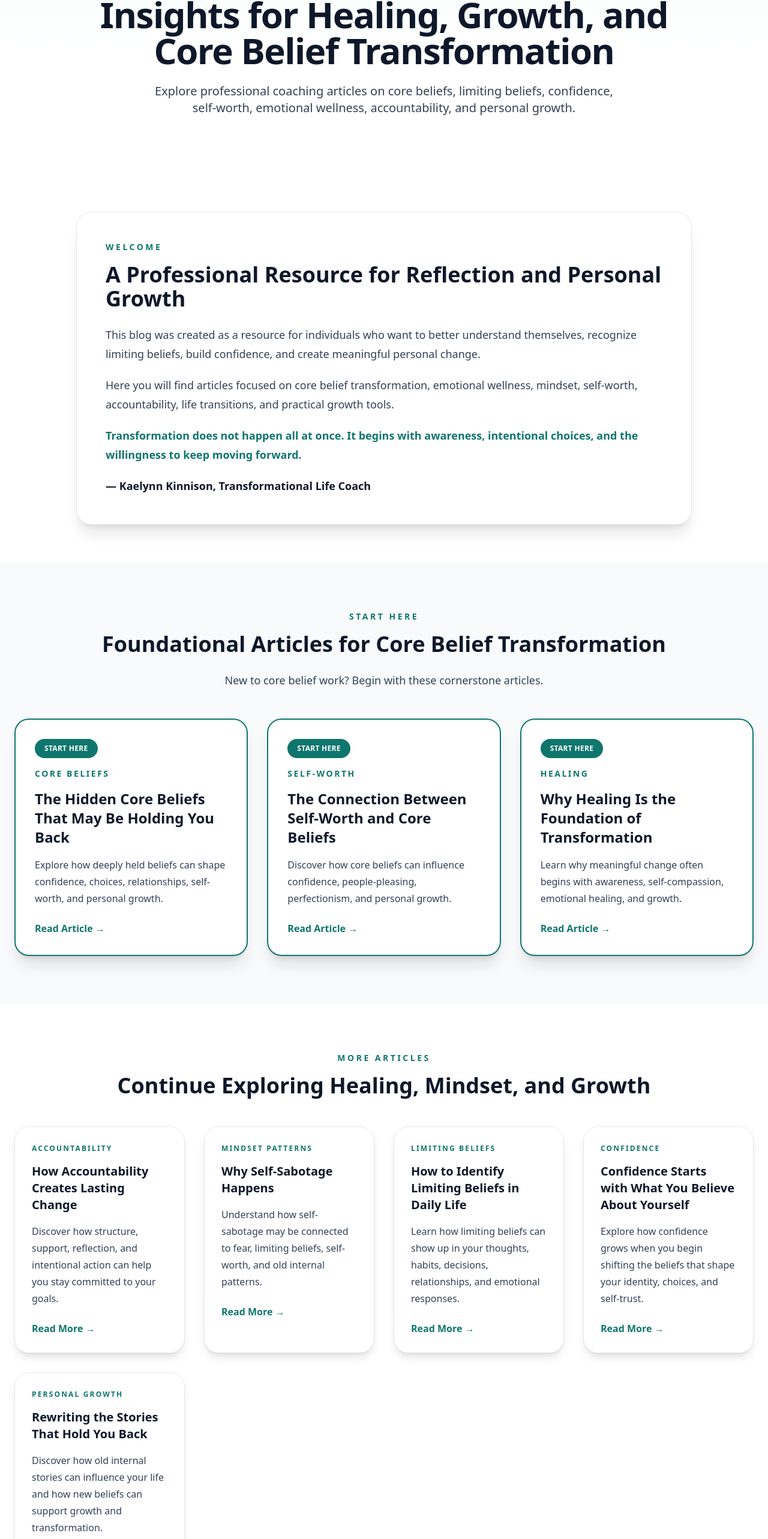
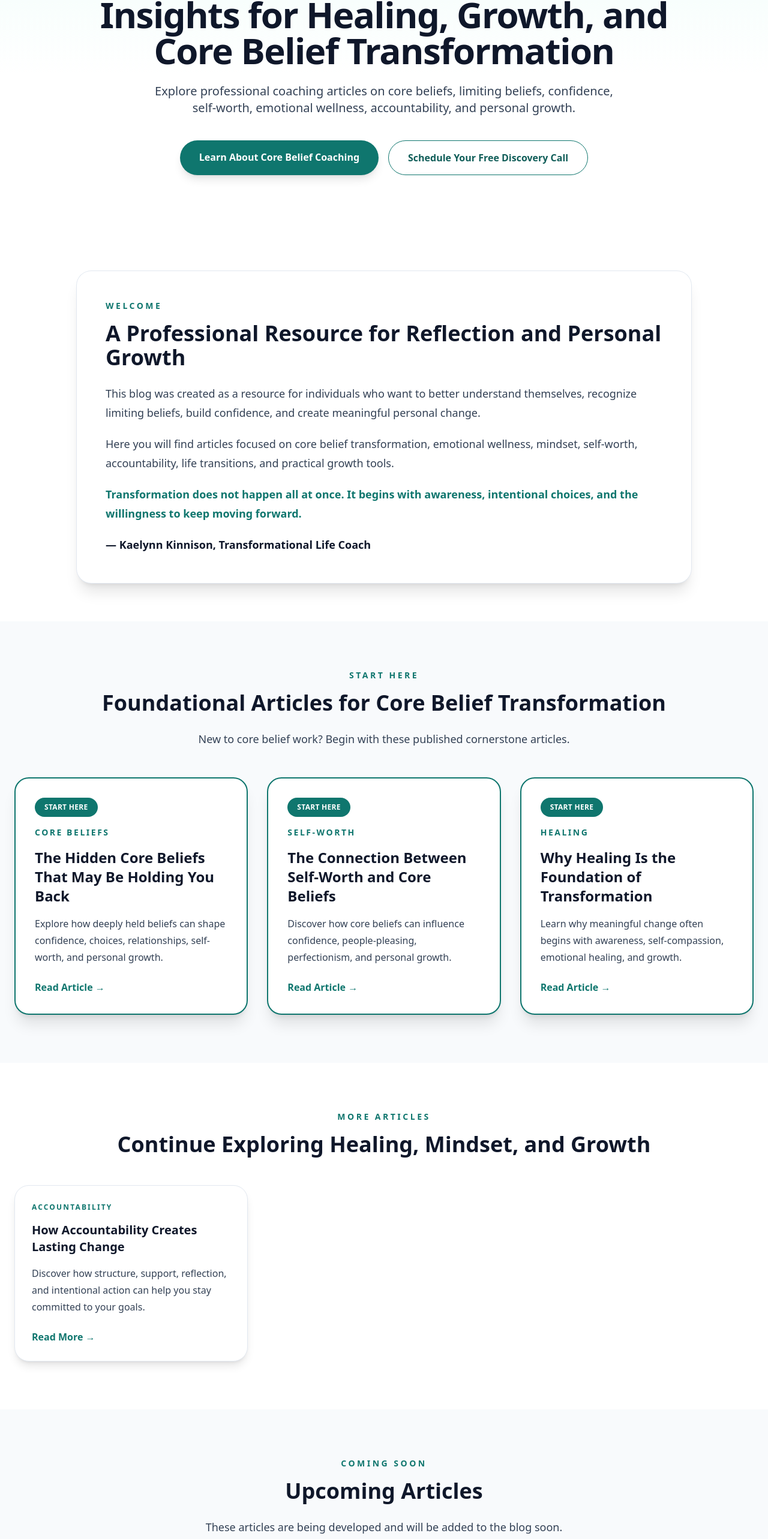
Before and after one commit to Kaelynn-Kinnison/life-coaching-with-kaelynn2, a Next.js app: page /blog in a window 1280 px wide. Shown: the part 211-2777 px from the top of the page at 60% size. Built offline with nearby package versions, Linux system fonts and the light colour scheme; a web font is replaced by a local one.

Commit message:
Update page.js

```diff
--- a/app/blog/page.js
+++ b/app/blog/page.js
@@ -16,6 +16,7 @@ const posts = [
       "Explore how deeply held beliefs can shape confidence, choices, relationships, self-worth, and personal growth.",
     link: "/blog/core-beliefs-holding-you-back",
     featured: true,
+    published: true,
   },
   {
     title: "The Connection Between Self-Worth and Core Beliefs",
@@ -24,6 +25,7 @@ const posts = [
       "Discover how core beliefs can influence confidence, people-pleasing, perfectionism, and personal growth.",
     link: "/blog/self-worth-and-core-beliefs",
     featured: true,
+    published: true,
   },
   {
     title: "Why Healing Is the Foundation of Transformation",
@@ -32,6 +34,7 @@ const posts = [
       "Learn why meaningful change often begins with awareness, self-compassion, emotional healing, and growth.",
     link: "/blog/healing-foundation-of-transformation",
     featured: true,
+    published: true,
   },
   {
     title: "How Accountability Creates Lasting Change",
@@ -40,6 +43,7 @@ const posts = [
       "Discover how structure, support, reflection, and intentional action can help you stay committed to your goals.",
     link: "/blog/accountability-creates-lasting-change",
     featured: false,
+    published: true,
   },
   {
     title: "Why Self-Sabotage Happens",
@@ -48,6 +52,7 @@ const posts = [
       "Understand how self-sabotage may be connected to fear, limiting beliefs, self-worth, and old internal patterns.",
     link: "/blog/why-self-sabotage-happens",
     featured: false,
+    published: false,
   },
   {
     title: "How to Identify Limiting Beliefs in Daily Life",
@@ -56,6 +61,7 @@ const posts = [
       "Learn how limiting beliefs can show up in your thoughts, habits, decisions, relationships, and emotional responses.",
     link: "/blog/identify-limiting-beliefs",
     featured: false,
+    published: false,
   },
   {
     title: "Confidence Starts with What You Believe About Yourself",
@@ -64,6 +70,7 @@ const posts = [
       "Explore how confidence grows when you begin shifting the beliefs that shape your identity, choices, and self-trust.",
     link: "/blog/confidence-starts-with-belief",
     featured: false,
+    published: false,
   },
   {
     title: "Rewriting the Stories That Hold You Back",
@@ -72,6 +79,25 @@ const posts = [
       "Discover how old internal stories can influence your life and how new beliefs can support growth and transformation.",
     link: "/blog/rewriting-stories-that-hold-you-back",
     featured: false,
+    published: false,
+  },
+  {
+    title: "The Difference Between Healing and Avoidance",
+    category: "Healing & Awareness",
+    description:
+      "Learn the difference between truly processing growth and unintentionally avoiding what needs attention.",
+    link: "/blog/healing-vs-avoidance",
+    featured: false,
+    published: false,
+  },
+  {
+    title: "How Core Beliefs Influence Relationships",
+    category: "Relationships & Core Beliefs",
+    description:
+      "Explore how beliefs about worth, trust, safety, and connection can influence relationship patterns.",
+    link: "/blog/core-beliefs-and-relationships",
+    featured: false,
+    published: false,
   },
 ];
 
@@ -83,13 +109,14 @@ const categories = [
   "Healing",
   "Emotional Wellness",
   "Accountability",
+  "Relationships",
   "Life Transitions",
   "Personal Growth",
-  "Transformation",
 ];
 
-const featuredPosts = posts.filter((post) => post.featured);
-const regularPosts = posts.filter((post) => !post.featured);
+const featuredPosts = posts.filter((post) => post.featured && post.published);
+const publishedPosts = posts.filter((post) => !post.featured && post.published);
+const comingSoonPosts = posts.filter((post) => !post.published);
 
 export default function BlogPage() {
   return (
@@ -109,6 +136,23 @@ export default function BlogPage() {
             beliefs, confidence, self-worth, emotional wellness, accountability,
             and personal growth.
           </p>
+
+          <div className="mt-10 flex flex-col justify-center gap-4 sm:flex-row">
+            <Link
+              href="/core-belief-coaching"
+              className="rounded-full bg-teal-700 px-8 py-4 font-semibold text-white shadow-lg transition hover:bg-teal-800"
+            >
+              Learn About Core Belief Coaching
+            </Link>
+
+            <Link
+              href={bookingLink}
+              target="_blank"
+              className="rounded-full border border-teal-700 px-8 py-4 font-semibold text-teal-800 transition hover:bg-teal-50"
+            >
+              Schedule Your Free Discovery Call
+            </Link>
+          </div>
         </div>
       </section>
 
@@ -160,7 +204,8 @@ export default function BlogPage() {
             </h2>
 
             <p className="mx-auto mt-6 max-w-3xl text-lg leading-8 text-slate-700">
-              New to core belief work? Begin with these cornerstone articles.
+              New to core belief work? Begin with these published cornerstone
+              articles.
             </p>
           </div>
 
@@ -210,8 +255,8 @@ export default function BlogPage() {
             </h2>
           </div>
 
-          <div className="grid gap-8 md:grid-cols-2 lg:grid-cols-4">
-            {regularPosts.map((post) => (
+          <div className="grid gap-8 md:grid-cols-2 lg:grid-cols-3">
+            {publishedPosts.map((post) => (
               <article
                 key={post.title}
                 className="rounded-3xl border border-slate-200 bg-white p-7 shadow-lg transition hover:-translate-y-1 hover:shadow-xl"
@@ -239,6 +284,58 @@ export default function BlogPage() {
           </div>
         </div>
       </section>
+
+      {comingSoonPosts.length > 0 && (
+        <section className="bg-slate-50 px-6 py-20">
+          <div className="mx-auto max-w-7xl">
+            <div className="mb-12 text-center">
+              <p className="mb-4 text-sm font-semibold uppercase tracking-[0.25em] text-teal-700">
+                Coming Soon
+              </p>
+
+              <h2 className="text-3xl font-bold text-slate-900 md:text-4xl">
+                Upcoming Articles
+              </h2>
+
+              <p className="mx-auto mt-6 max-w-3xl text-lg leading-8 text-slate-700">
+                These articles are being developed and will be added to the blog
+                soon.
+              </p>
+            </div>
+
+            <div className="grid gap-8 md:grid-cols-2 lg:grid-cols-3">
+              {comingSoonPosts.map((post) => (
+                <article
+                  key={post.title}
+                  className="rounded-3xl border border-slate-200 bg-white p-7 shadow-md opacity-90"
+                >
+                  <div className="mb-4">
+                    <span className="rounded-full bg-slate-100 px-4 py-2 text-xs font-bold uppercase tracking-wide text-slate-500">
+                      Coming Soon
+                    </span>
+                  </div>
+
+                  <p className="mb-4 text-xs font-bold uppercase tracking-[0.18em] text-teal-700">
+                    {post.category}
+                  </p>
+
+                  <h3 className="mb-4 text-xl font-bold text-slate-900">
+                    {post.title}
+                  </h3>
+
+                  <p className="mb-6 leading-7 text-slate-700">
+                    {post.description}
+                  </p>
+
+                  <span className="inline-block rounded-full bg-slate-100 px-4 py-2 text-sm font-semibold text-slate-500">
+                    Article Coming Soon
+                  </span>
+                </article>
+              ))}
+            </div>
+          </div>
+        </section>
+      )}
 
       <section className="bg-teal-50 px-6 py-20">
         <div className="mx-auto max-w-6xl text-center">
```
